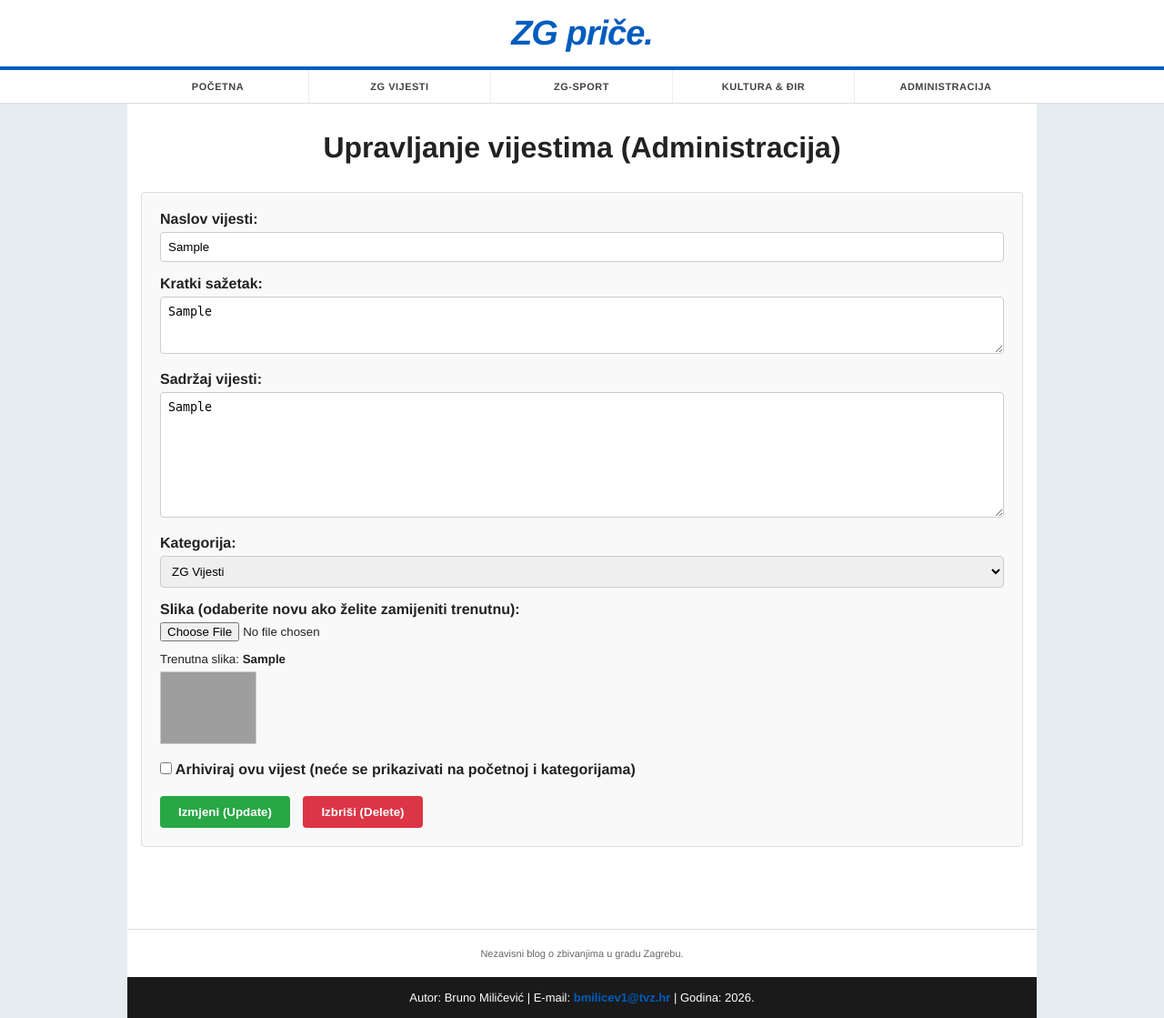
After one commit to Miikki10/programiranje_web_aplikacija, a PHP site: page /administrator.php in a window 1280 px wide. The commit adds this page. Shown: the whole page at 91% size. Run offline with PHP 8.4, Linux system fonts and the light colour scheme; tables that the repository leaves empty or names only in its code hold one stand-in row (values such as "Sample post"); grey boxes are pictures that could not be loaded.

Commit message:
završetak faze III

```diff
--- /dev/null
+++ b/Projektni zadatak/administrator.php
@@ -0,0 +1,185 @@
+<?php
+// 1. Uključivanje skripte za spajanje na bazu podataka
+include 'connect.php';
+
+$poruka = "";
+
+// ==========================================
+// FUNKCIONALNOST 1: BRISANJE VIJESTI (DELETE)
+// ==========================================
+if (isset($_POST['delete'])) {
+    $id = intval($_POST['id']);
+
+    // Prvo možemo dohvatiti ime slike ako je želimo obrisati iz mape 'img'
+    $query_img = "SELECT slika FROM vijesti WHERE id = $id";
+    $result_img = mysqli_query($dbc, $query_img);
+    if ($row_img = mysqli_fetch_array($result_img)) {
+        $slika_za_brisati = 'img/' . $row_img['slika'];
+        if (file_exists($slika_za_brisati) && !empty($row_img['slika'])) {
+            unlink($slika_za_brisati); // Briše sliku s diska
+        }
+    }
+
+    $query = "DELETE FROM vijesti WHERE id = $id";
+    $result = mysqli_query($dbc, $query);
+
+    if ($result) {
+        $poruka = "<p style='color: #28a745; font-weight: bold; text-align: center;'>Vijest je uspješno obrisana!</p>";
+    } else {
+        $poruka = "<p style='color: #dc3545; font-weight: bold; text-align: center;'>Greška pri brisanju vijesti.</p>";
+    }
+}
+
+// ==========================================
+// FUNKCIONALNOST 2: IZMJENA VIJESTI (UPDATE)
+// ==========================================
+if (isset($_POST['update'])) {
+    $id = intval($_POST['id']);
+    $naslov = mysqli_real_escape_string($dbc, $_POST['title']);
+    $sazetak = mysqli_real_escape_string($dbc, $_POST['about']);
+    $tekst = mysqli_real_escape_string($dbc, $_POST['content']);
+    $kategorija = mysqli_real_escape_string($dbc, $_POST['category']);
+
+    // Provjera kvačice za arhivu (ako nije označena, u $_POST neće postojati, pa stavljamo 0)
+    $arhiva = isset($_POST['archive']) ? 1 : 0;
+
+    // Rukovanje slikom (ako je prenesena nova slika)
+    if (!empty($_FILES['pphoto']['name'])) {
+        $slika = $_FILES['pphoto']['name'];
+        $target_dir = 'img/' . $slika;
+        move_uploaded_file($_FILES['pphoto']['tmp_name'], $target_dir);
+
+        // Upit s novom slikom
+        $query = "UPDATE vijesti SET naslov='$naslov', sazetak='$sazetak', tekst='$tekst',
+                  kategorija='$kategorija', slika='$slika', arhiva='$arhiva' WHERE id=$id";
+    } else {
+        // Upit bez mijenjanja slike
+        $query = "UPDATE vijesti SET naslov='$naslov', sazetak='$sazetak', tekst='$tekst',
+                  kategorija='$kategorija', arhiva='$arhiva' WHERE id=$id";
+    }
+
+    $result = mysqli_query($dbc, $query);
+    if ($result) {
+        $poruka = "<p style='color: #28a745; font-weight: bold; text-align: center;'>Vijest je uspješno ažurirana!</p>";
+    } else {
+        $poruka = "<p style='color: #dc3545; font-weight: bold; text-align: center;'>Greška pri ažuriranju vijesti.</p>";
+    }
+}
+?>
+<!DOCTYPE html>
+<html lang="hr">
+<head>
+    <meta charset="UTF-8">
+    <meta name="viewport" content="width=device-width, initial-scale=1.0">
+    <title>Administracija — ZG Priče</title>
+    <link rel="stylesheet" href="style.css">
+</head>
+<body>
+
+    <header class="main-header">
+        <div class="logo">
+            <span class="logo-text">ZG priče.</span>
+        </div>
+    </header>
+
+    <nav class="main-nav">
+        <ul>
+            <li><a href="index.php">POČETNA</a></li>
+            <li><a href="kategorija.php?id=vijesti">ZG VIJESTI</a></li>
+            <li><a href="kategorija.php?id=sport">ZG-SPORT</a></li>
+            <li><a href="kategorija.php?id=kultura">KULTURA & ĐIR</a></li>
+            <li><a href="administrator.php" class="active">ADMINISTRACIJA</a></li>
+        </ul>
+    </nav>
+
+    <main class="container" style="padding-top: 30px; padding-bottom: 50px;">
+
+        <h1 style="margin-bottom: 30px; text-align: center;">Upravljanje vijestima (Administracija)</h1>
+
+        <?php echo $poruka; ?>
+
+        <?php
+        // Dohvaćanje svih vijesti iz baze kako bismo izgenerirali formu za svaku
+        $query_all = "SELECT * FROM vijesti ORDER BY id DESC";
+        $result_all = mysqli_query($dbc, $query_all);
+
+        if (mysqli_num_rows($result_all) > 0) {
+            while ($row = mysqli_fetch_array($result_all)) {
+                ?>
+                <div class="admin-form-block">
+                    <form action="administrator.php" method="POST" enctype="multipart/form-data">
+
+                        <input type="hidden" name="id" value="<?php echo $row['id']; ?>">
+
+                        <div class="admin-form-group">
+                            <label for="title">Naslov vijesti:</label>
+                            <input type="text" name="title" value="<?php echo htmlspecialchars($row['naslov']); ?>" required>
+                        </div>
+
+                        <div class="admin-form-group">
+                            <label for="about">Kratki sažetak:</label>
+                            <textarea name="about" rows="3" required><?php echo htmlspecialchars($row['sazetak']); ?></textarea>
+                        </div>
+
+                        <div class="admin-form-group">
+                            <label for="content">Sadržaj vijesti:</label>
+                            <textarea name="content" rows="8" required><?php echo htmlspecialchars($row['tekst']); ?></textarea>
+                        </div>
+
+                        <div class="admin-form-group">
+                            <label for="category">Kategorija:</label>
+                            <select name="category" required>
+                                <option value="vijesti" <?php if ($row['kategorija'] == 'vijesti') echo 'selected'; ?>>ZG Vijesti</option>
+                                <option value="sport" <?php if ($row['kategorija'] == 'sport') echo 'selected'; ?>>ZG-Sport</option>
+                                <option value="kultura" <?php if ($row['kategorija'] == 'kultura') echo 'selected'; ?>>Kultura & Đir</option>
+                            </select>
+                        </div>
+
+                        <div class="admin-form-group">
+                            <label for="pphoto">Slika (odaberite novu ako želite zamijeniti trenutnu):</label>
+                            <input type="file" name="pphoto" accept="image/*">
+                            <div style="margin-top: 10px;">
+                                <small>Trenutna slika: <strong><?php echo htmlspecialchars($row['slika']); ?></strong></small><br>
+                                <img src="img/<?php echo htmlspecialchars($row['slika']); ?>" alt="Trenutna slika" style="max-height: 80px; margin-top: 5px; border: 1px solid #ccc;">
+                            </div>
+                        </div>
+
+                        <div class="admin-form-group">
+                            <label>
+                                <input type="checkbox" name="archive" value="1" <?php if ($row['arhiva'] == 1) echo 'checked'; ?>>
+                                Arhiviraj ovu vijest (neće se prikazivati na početnoj i kategorijama)
+                            </label>
+                        </div>
+
+                        <div style="margin-top: 20px;">
+                            <button type="submit" name="update" class="btn-admin btn-update">Izmjeni (Update)</button>
+                            <button type="submit" name="delete" class="btn-admin btn-delete" onclick="return confirm('Jeste li sigurni da želite trajno obrisati ovu vijest?');">Izbriši (Delete)</button>
+                        </div>
+
+                    </form>
+                </div>
+                <?php
+            }
+        } else {
+            echo '<p style="text-align: center;">U bazi trenutno nema unesenih vijesti.</p>';
+        }
+        ?>
+
+    </main>
+
+    <?php
+    // Zatvaranje veze s bazom podataka na kraju stranice
+    mysqli_close($dbc);
+    ?>
+
+    <footer class="main-footer">
+        <div class="footer-top">
+            <p>Nezavisni blog o zbivanjima u gradu Zagrebu.</p>
+        </div>
+        <div class="footer-bottom">
+            <p>Autor: Bruno Miličević | E-mail: <a href="mailto:bmilicev1@tvz.hr">bmilicev1@tvz.hr</a> | Godina: 2026.</p>
+        </div>
+    </footer>
+
+</body>
+</html>
--- a/Projektni zadatak/style.css
+++ b/Projektni zadatak/style.css
@@ -273,6 +273,43 @@ section[role="main"] .about {
     color: #111;
 }
 
+        .admin-form-block {
+            background: #f9f9f9;
+            border: 1px solid #ddd;
+            padding: 20px;
+            margin-bottom: 40px;
+            border-radius: 4px;
+        }
+        .admin-form-group {
+            margin-bottom: 15px;
+        }
+        .admin-form-group label {
+            display: block;
+            font-weight: bold;
+            margin-bottom: 5px;
+        }
+        .admin-form-group input[type="text"],
+        .admin-form-group textarea,
+        .admin-form-group select {
+            width: 100%;
+            padding: 8px;
+            border: 1px solid #ccc;
+            border-radius: 4px;
+            box-sizing: border-box;
+        }
+        .btn-admin {
+            padding: 10px 20px;
+            border: none;
+            border-radius: 4px;
+            font-weight: bold;
+            cursor: pointer;
+            margin-right: 10px;
+        }
+        .btn-update { background-color: #28a745; color: white; }
+        .btn-delete { background-color: #dc3545; color: white; }
+        .btn-update:hover { background-color: #218838; }
+        .btn-delete:hover { background-color: #c82333; }
+
 
 /* --- RESPONZIVNOST --- */
 @media (max-width: 768px) {
```
Also changed, not shown: Projektni zadatak/clanak.php (renamed from Projektni zadatak/vijest.php, +4 -4 lines), Projektni zadatak/index.php (+9 -9 lines), Projektni zadatak/kategorija.php (added, +91 -0 lines), Projektni zadatak/skripta.php (+9 -9 lines), Projektni zadatak/unos.php (renamed from Projektni zadatak/unos.html, +4 -3 lines).
